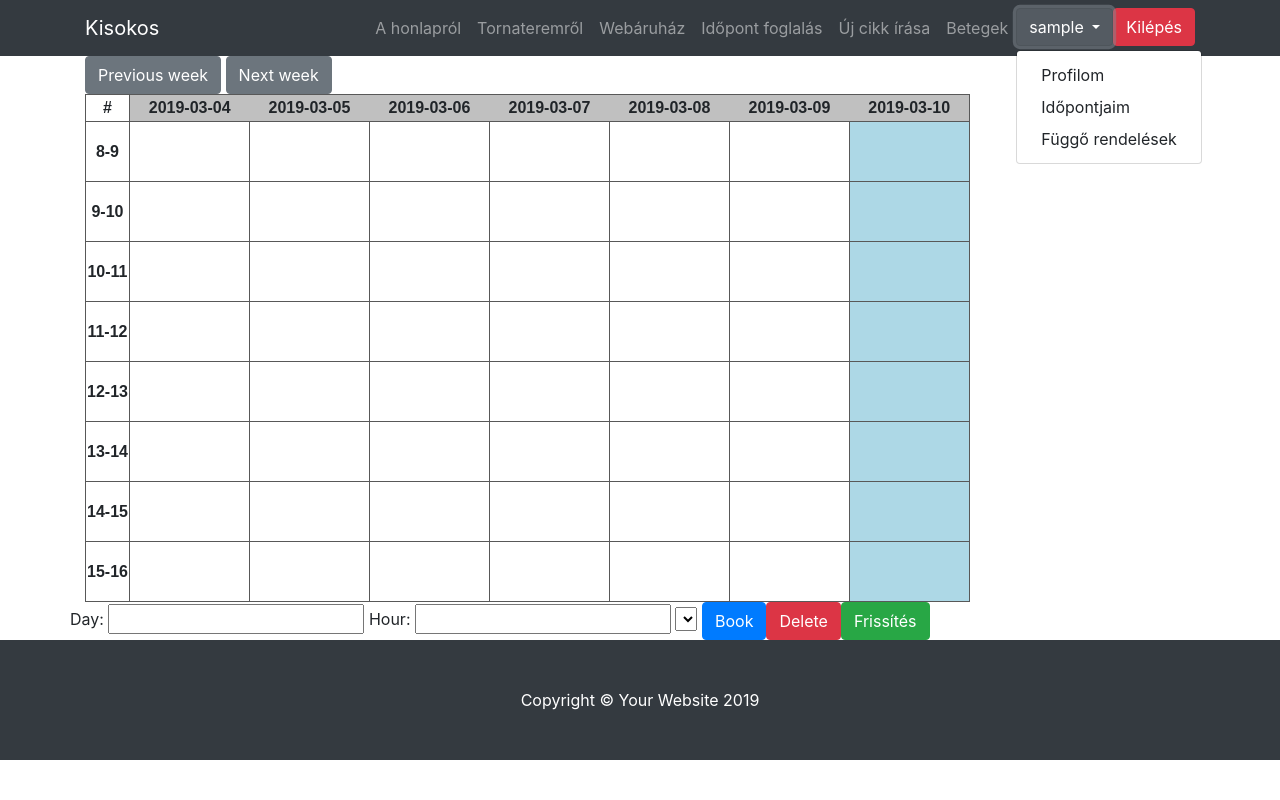
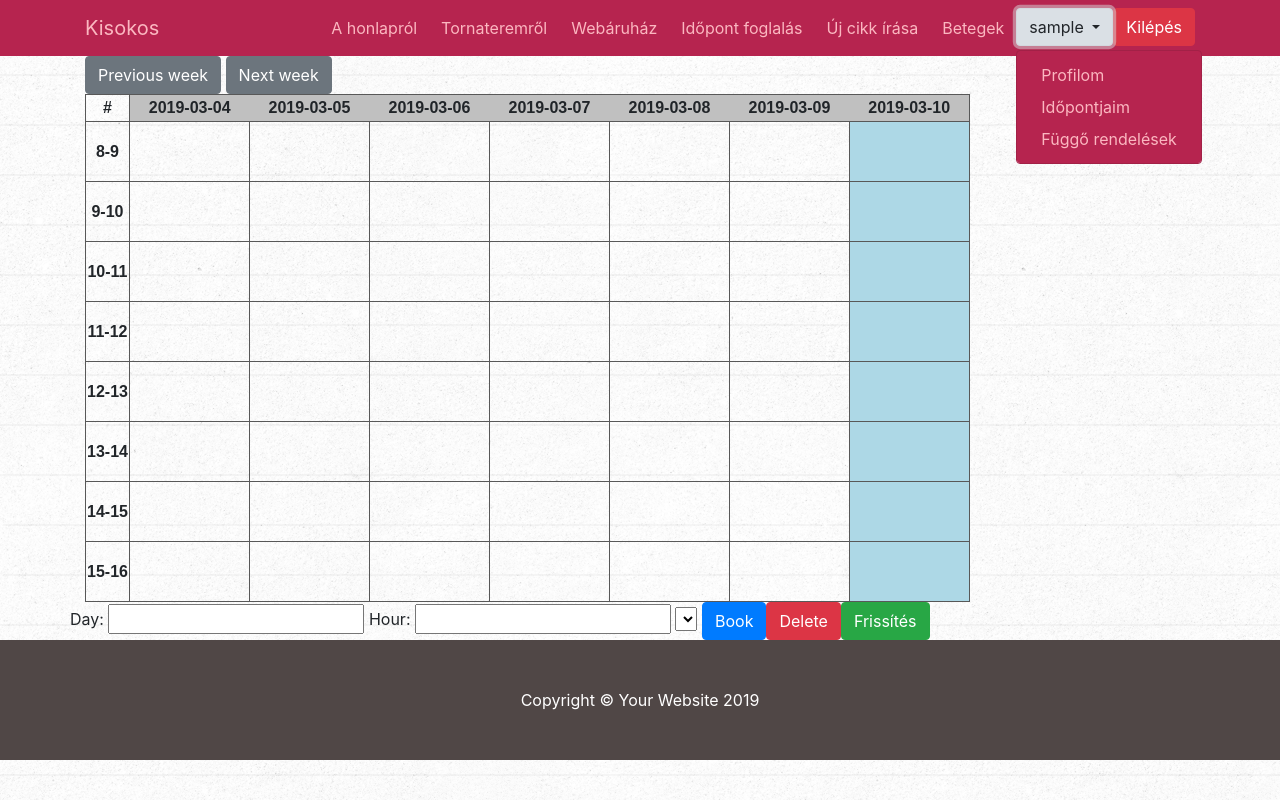
Before and after one commit to Archeloth/Base, a PHP site: page /booking.php in a window 1280 px wide, after a click that opens the changed part. Run offline with PHP 8.4, Linux system fonts and the light colour scheme; the visitor is signed in with stand-in values (Sample User, id 1); data that the repository does not hold is empty.

Commit message:
egy kis szinezés

```diff
--- a/css/index.style.css
+++ b/css/index.style.css
@@ -1,3 +1,152 @@
 body{
     margin-top: 56px;
+    background-image: url("../images/linedpaper_2x.png");
 }
+.navbar{
+    background-color: #b6244f !important;
+  }
+  .navbar .navbar-brand {
+    color: #fbb7c0;
+  }
+  .navbar .navbar-brand:hover,
+  .navbar .navbar-brand:focus {
+    color: #fbb7c0;
+  }
+  .navbar .navbar-text {
+    color: #fbb7c0;
+  }
+  .navbar .navbar-text a {
+    color: #fbb7c0;
+  }
+  .navbar .navbar-text a:hover,
+  .navbar .navbar-text a:focus {
+    color: #fbb7c0;
+  }
+  .navbar .navbar-nav .nav-link {
+    color: #fbb7c0;
+    border-radius: .25rem;
+    margin: 0 0.25em;
+  }
+  .navbar .navbar-nav .nav-link:not(.disabled):hover,
+  .navbar .navbar-nav .nav-link:not(.disabled):focus {
+    color: #fbb7c0;
+  }
+  .navbar .navbar-nav .dropdown-menu {
+    background-color: #b6244f;
+    border-color: #a22147;
+  }
+  .navbar .navbar-nav .dropdown-menu .dropdown-item {
+    color: #fbb7c0;
+  }
+  .navbar .navbar-nav .dropdown-menu .dropdown-item:hover,
+  .navbar .navbar-nav .dropdown-menu .dropdown-item:focus,
+  .navbar .navbar-nav .dropdown-menu .dropdown-item.active {
+    color: #fbb7c0;
+    background-color: #a22147;
+  }
+  .navbar .navbar-nav .dropdown-menu .dropdown-divider {
+    border-top-color: #a22147;
+  }
+  .navbar .navbar-nav .nav-item.active .nav-link,
+  .navbar .navbar-nav .nav-item.active .nav-link:hover,
+  .navbar .navbar-nav .nav-item.active .nav-link:focus,
+  .navbar .navbar-nav .nav-item.show .nav-link,
+  .navbar .navbar-nav .nav-item.show .nav-link:hover,
+  .navbar .navbar-nav .nav-item.show .nav-link:focus {
+    color: #fbb7c0;
+    background-color: #a22147;
+  }
+  .navbar .navbar-toggle {
+    border-color: #a22147;
+  }
+  .navbar .navbar-toggle:hover,
+  .navbar .navbar-toggle:focus {
+    background-color: #a22147;
+  }
+  .navbar .navbar-toggle .navbar-toggler-icon {
+    color: #fbb7c0;
+  }
+  .navbar .navbar-collapse,
+  .navbar .navbar-form {
+    border-color: #fbb7c0;
+  }
+  .navbar .navbar-link {
+    color: #fbb7c0;
+  }
+  .navbar .navbar-link:hover {
+    color: #fbb7c0;
+  }
+
+  @media (max-width: 575px) {
+    .navbar-expand-sm .navbar-nav .show .dropdown-menu .dropdown-item {
+      color: #fbb7c0;
+    }
+    .navbar-expand-sm .navbar-nav .show .dropdown-menu .dropdown-item:hover,
+    .navbar-expand-sm .navbar-nav .show .dropdown-menu .dropdown-item:focus {
+      color: #fbb7c0;
+    }
+    .navbar-expand-sm .navbar-nav .show .dropdown-menu .dropdown-item.active {
+      color: #fbb7c0;
+      background-color: #a22147;
+    }
+  }
+
+  @media (max-width: 767px) {
+    .navbar-expand-md .navbar-nav .show .dropdown-menu .dropdown-item {
+      color: #fbb7c0;
+    }
+    .navbar-expand-md .navbar-nav .show .dropdown-menu .dropdown-item:hover,
+    .navbar-expand-md .navbar-nav .show .dropdown-menu .dropdown-item:focus {
+      color: #fbb7c0;
+    }
+    .navbar-expand-md .navbar-nav .show .dropdown-menu .dropdown-item.active {
+      color: #fbb7c0;
+      background-color: #a22147;
+    }
+  }
+
+  @media (max-width: 991px) {
+    .navbar-expand-lg .navbar-nav .show .dropdown-menu .dropdown-item {
+      color: #fbb7c0;
+    }
+    .navbar-expand-lg .navbar-nav .show .dropdown-menu .dropdown-item:hover,
+    .navbar-expand-lg .navbar-nav .show .dropdown-menu .dropdown-item:focus {
+      color: #fbb7c0;
+    }
+    .navbar-expand-lg .navbar-nav .show .dropdown-menu .dropdown-item.active {
+      color: #fbb7c0;
+      background-color: #a22147;
+    }
+  }
+
+  @media (max-width: 1199px) {
+    .navbar-expand-xl .navbar-nav .show .dropdown-menu .dropdown-item {
+      color: #fbb7c0;
+    }
+    .navbar-expand-xl .navbar-nav .show .dropdown-menu .dropdown-item:hover,
+    .navbar-expand-xl .navbar-nav .show .dropdown-menu .dropdown-item:focus {
+      color: #fbb7c0;
+    }
+    .navbar-expand-xl .navbar-nav .show .dropdown-menu .dropdown-item.active {
+      color: #fbb7c0;
+      background-color: #a22147;
+    }
+  }
+
+  .navbar-expand .navbar-nav .show .dropdown-menu .dropdown-item {
+    color: #fbb7c0;
+  }
+  .navbar-expand .navbar-nav .show .dropdown-menu .dropdown-item:hover,
+  .navbar-expand .navbar-nav .show .dropdown-menu .dropdown-item:focus {
+    color: #fbb7c0;
+  }
+  .navbar-expand .navbar-nav .show .dropdown-menu .dropdown-item.active {
+    color: #fbb7c0;
+    background-color: #a22147;
+  }
+footer{
+    background-color: #504746 !important;
+}
+/*.card .my-4 .card-header{
+    background-color: #b89685 !important;
+}*/
--- a/get_data.php
+++ b/get_data.php
@@ -16,7 +16,7 @@ session_start();
           //echo '<img class="card-img-top" src="http://placehold.it/750x300" alt="Card image cap">';
           echo '<div class="card-body">';
           echo '<h2 class="card-title">'. $row['title'].'</h2>';
-          echo '<p class="card-text">'.$row['content'].'</p>';
+          echo '<p class="card-text article">'.$row['content'].'</p>';
           echo '</div>';
           echo '<div class="card-footer text-muted">';
           echo 'Létrehozva '.$row['created'];
--- a/includes/footer.php
+++ b/includes/footer.php
@@ -1,5 +1,5 @@
 <!-- Footer -->
-<footer class="py-5 bg-dark">
+<footer class="py-5">
     <div class="container">
       <p class="m-0 text-center text-white">Copyright &copy; Your Website <?php echo date('Y'); ?></p>
     </div>
--- a/includes/nav.php
+++ b/includes/nav.php
@@ -1,4 +1,4 @@
-<nav class="navbar navbar-expand-lg navbar-dark bg-dark fixed-top">
+<nav class="navbar navbar-expand-lg fixed-top">
     <div class="container">
       <a class="navbar-brand" href="index.php">Kisokos</a>
       <button class="navbar-toggler" type="button" data-toggle="collapse" data-target="#navbarResponsive" aria-controls="navbarResponsive" aria-expanded="false" aria-label="Toggle navigation">
@@ -45,7 +45,7 @@
 
 
             echo '<div class="dropdown show">
-            <a class="btn btn-secondary dropdown-toggle" href="#" role="button" id="dropdownMenuLink" data-toggle="dropdown" aria-haspopup="true" aria-expanded="false">
+            <a class="btn btn-light dropdown-toggle" href="#" role="button" id="dropdownMenuLink" data-toggle="dropdown" aria-haspopup="true" aria-expanded="false">
               '.$_SESSION["userName"].'
             </a>
 
--- a/webshop.php
+++ b/webshop.php
@@ -64,5 +64,6 @@ include 'includes/notifications.php';
             }
         }
     </script>
+    <?php include 'includes/footer.php' ?>
 </body>
 </html>
```
Also changed, not shown: images/hip-square.png (added), images/linedpaper_2x.png (added).
